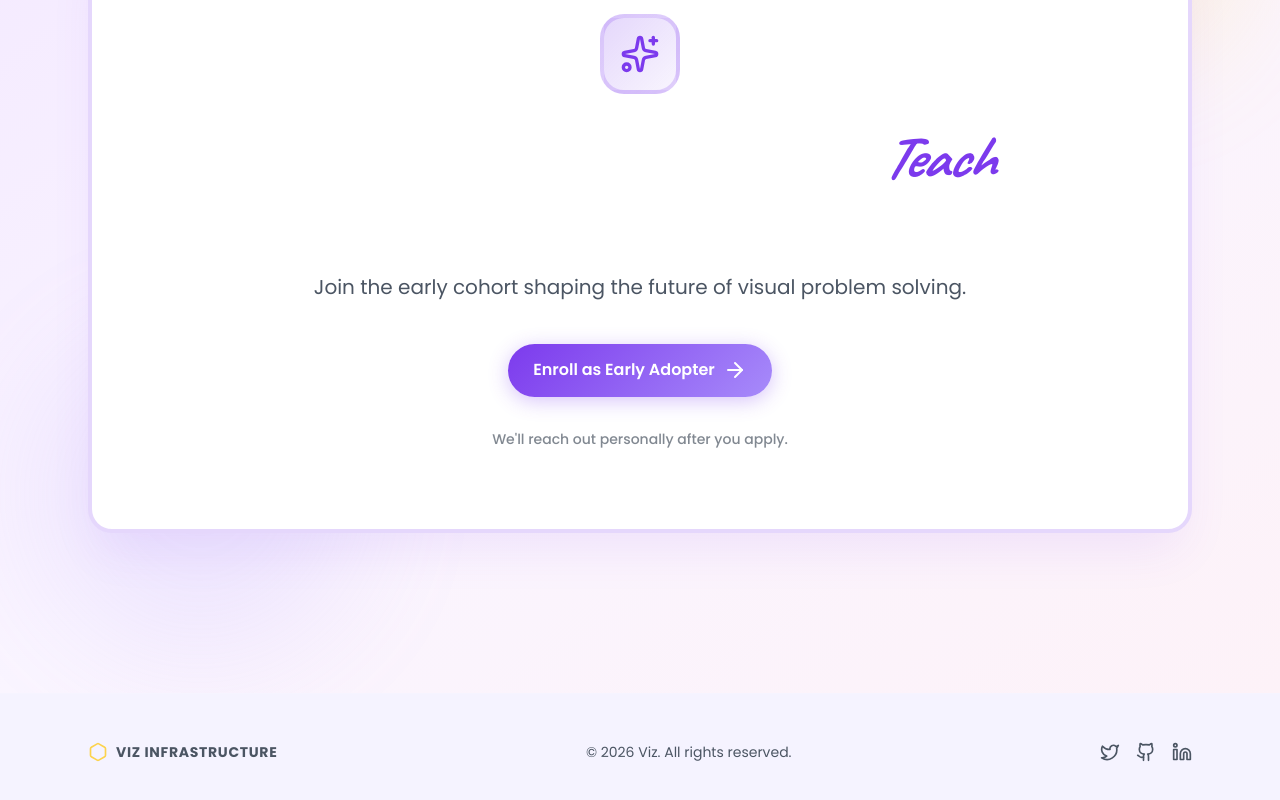
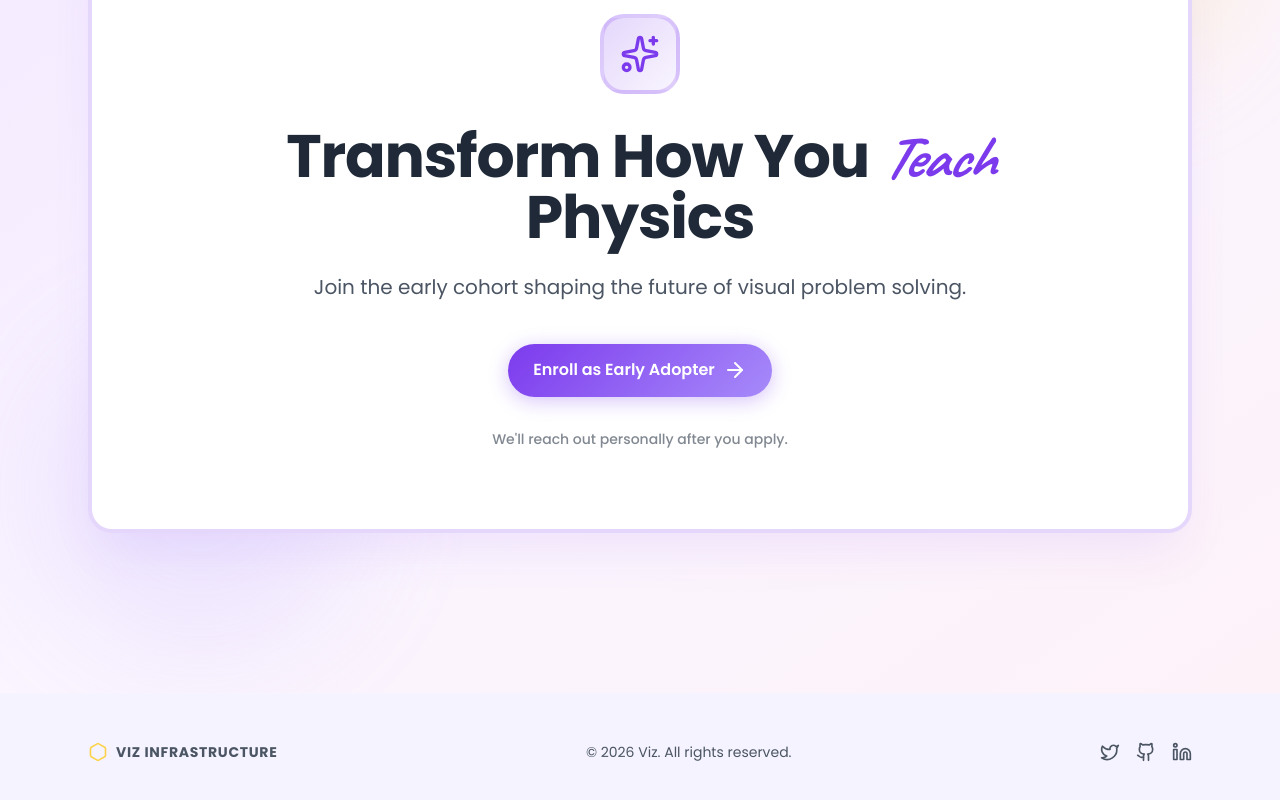
Before and after one commit to sparked-viz/viz-landingpage, a React (Vite) app: page / in a window 1280 px wide. Shown: the part 4355-5155 px from the top of the page. Built offline with nearby package versions, Linux system fonts and the light colour scheme.

Commit message:
Fix contact section text color for light theme

```diff
--- a/src/components/ContactForm.tsx
+++ b/src/components/ContactForm.tsx
@@ -24,12 +24,12 @@
                         <Sparkles className="w-10 h-10 text-primary" />
                     </motion.div>
 
-                    <h2 className="text-4xl md:text-6xl font-bold mb-6">
+                    <h2 className="text-4xl md:text-6xl font-bold mb-6" style={{ color: 'var(--color-text)' }}>
                         Transform How You{' '}
                         <span className="font-handwritten text-primary italic">Teach</span>{' '}
                         Physics
                     </h2>
-                    <p className="text-dim text-xl mb-10 max-w-2xl mx-auto leading-relaxed">
+                    <p className="text-xl mb-10 max-w-2xl mx-auto leading-relaxed" style={{ color: 'var(--color-text-dim)' }}>
                         Join the early cohort shaping the future of visual problem solving.
                     </p>
 
```
